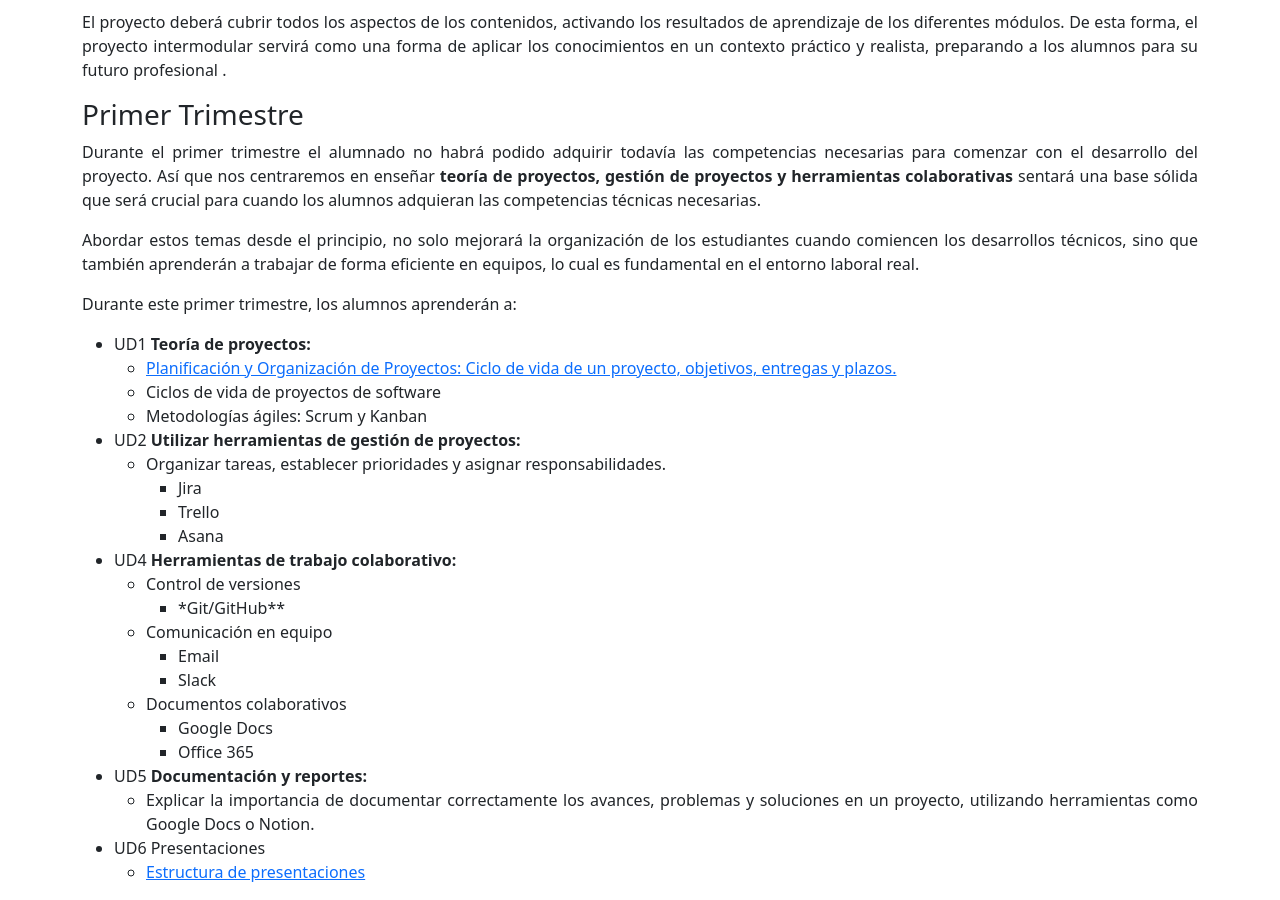
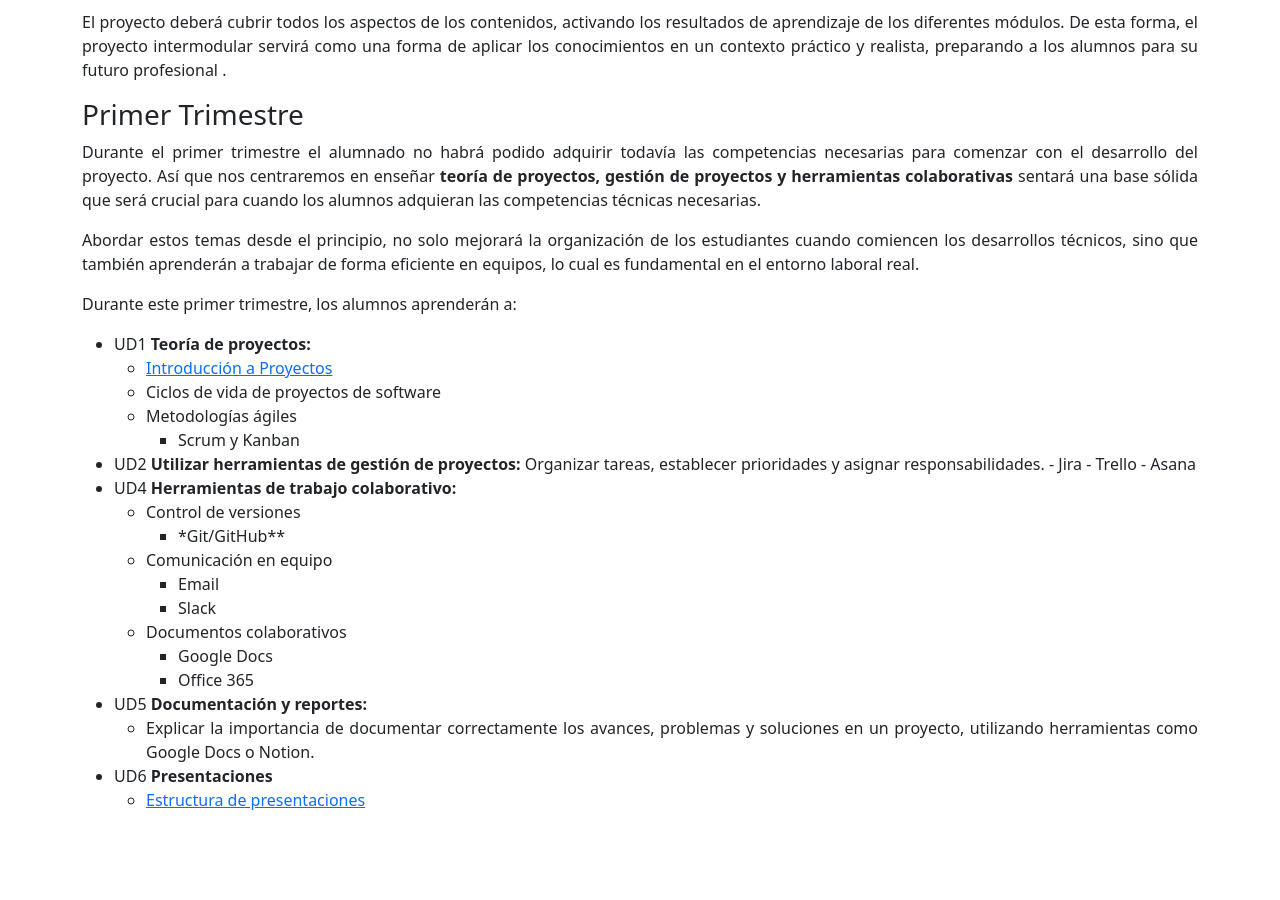
Before and after one commit to fperezIES/proyecto, a Jekyll site: the page built from index.md, in a window 1280 px wide and 900 px high, scrolled down 748 px. Built offline with Jekyll 4.4.1, drawn with Linux system fonts in a browser that asks for light colours; our own code applies the rules of GitHub Pages for plain Markdown files; after the commit the page ends 1576 px from its top, so only the background shows below that.

Commit message:
Revisión de contenidos

```diff
--- a/index.md
+++ b/index.md
@@ -36,11 +36,11 @@
 Durante este primer trimestre, los alumnos aprenderán a:
 
 - UD1 **Teoría de proyectos:**
-	- [Planificación y Organización de Proyectos: Ciclo de vida de un proyecto, objetivos, entregas y plazos.](UD/proyectos.md)
+	- [Introducción a Proyectos](UD/proyectos.md)
 	- Ciclos de vida de proyectos de software
-	- Metodologías ágiles: Scrum y Kanban
-- UD2 **Utilizar herramientas de gestión de proyectos:**
-	- Organizar tareas, establecer prioridades y asignar responsabilidades.
+	- Metodologías ágiles
+		- Scrum y Kanban
+- UD2 **Utilizar herramientas de gestión de proyectos:** Organizar tareas, establecer prioridades y asignar responsabilidades.
 		- Jira
 		- Trello
 		- Asana
@@ -55,5 +55,5 @@
 		- Office 365
 - UD5 **Documentación y reportes:**
 	- Explicar la importancia de documentar correctamente los avances, problemas y soluciones en un proyecto, utilizando herramientas como Google Docs o Notion.
-- UD6 Presentaciones
+- UD6 **Presentaciones**
 	- [Estructura de presentaciones](UD/presentaciones.md)
```
Also changed, not shown: UD/proyectos.md (+1 -1 lines).
